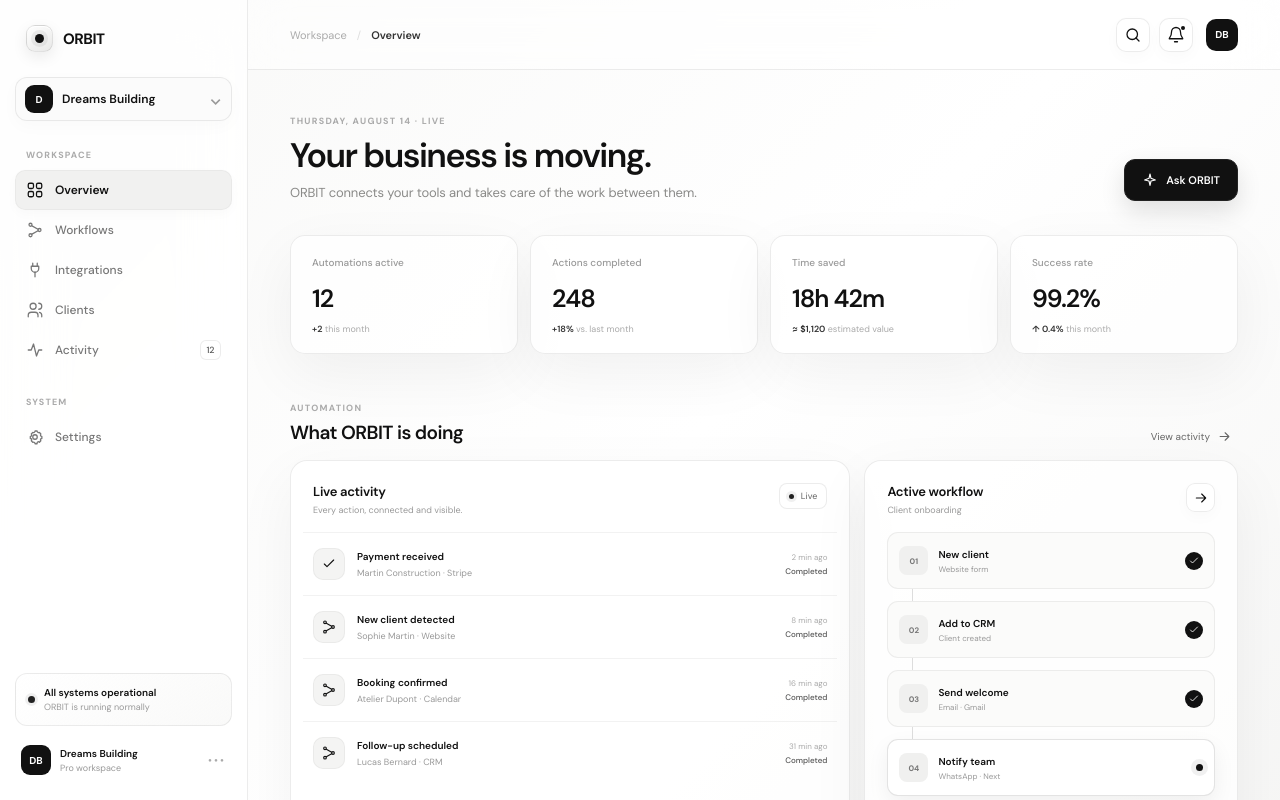
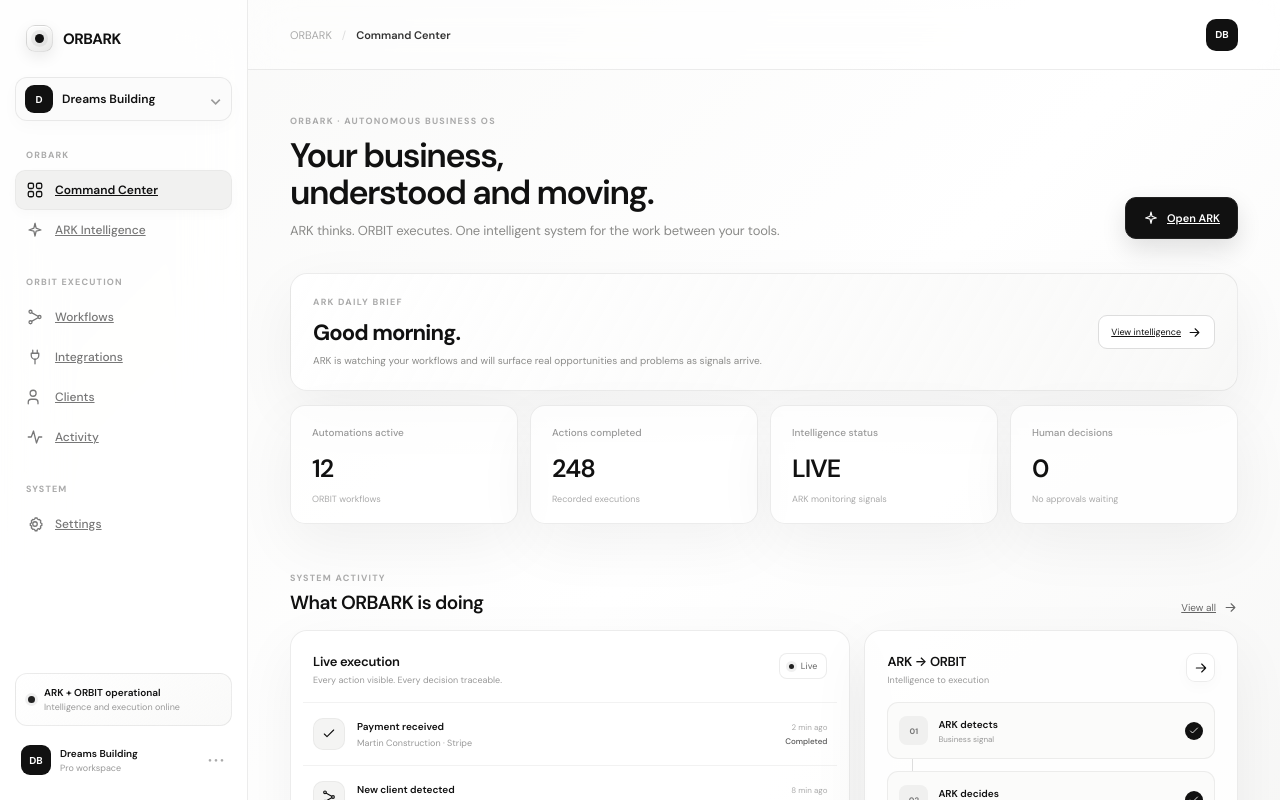
Before and after one commit to dreamsbuilding3-afk/Orbit, a Next.js app: page / in a window 1280 px wide. Shown: the top 800 px of the page. Built offline with nearby package versions, Linux system fonts and the light colour scheme.

Commit message:
feat: make ORBARK the unified SaaS command center

```diff
--- a/app/page.tsx
+++ b/app/page.tsx
@@ -1,22 +1,19 @@
 "use client";
 
-import { useState } from "react";
+import Link from "next/link";
 
-type IconName = "grid" | "flow" | "plug" | "users" | "activity" | "settings" | "search" | "bell" | "arrow" | "spark" | "check";
-
+type IconName = "grid" | "flow" | "plug" | "users" | "activity" | "settings" | "spark" | "arrow" | "check";
 function Icon({ name, size = 18 }: { name: IconName; size?: number }) {
   const common = { width: size, height: size, viewBox: "0 0 24 24", fill: "none", stroke: "currentColor", strokeWidth: 1.7, strokeLinecap: "round" as const, strokeLinejoin: "round" as const };
   const paths: Record<IconName, React.ReactNode> = {
     grid: <><rect x="3" y="3" width="7" height="7" rx="2"/><rect x="14" y="3" width="7" height="7" rx="2"/><rect x="3" y="14" width="7" height="7" rx="2"/><rect x="14" y="14" width="7" height="7" rx="2"/></>,
     flow: <><circle cx="6" cy="5" r="2"/><circle cx="18" cy="12" r="2"/><circle cx="6" cy="19" r="2"/><path d="M8 6.5 16 11M8 17.5 16 13"/></>,
     plug: <><path d="M9 7V3M15 7V3M7 7h10v3a5 5 0 0 1-10 0V7Z"/><path d="M12 15v6"/></>,
-    users: <><path d="M16 21v-2a4 4 0 0 0-4-4H7a4 4 0 0 0-4 4v2"/><circle cx="9.5" cy="7" r="4"/><path d="M17 11a4 4 0 1 0 0-8M21 21v-2a4 4 0 0 0-3-3.87"/></>,
-    activity: <><path d="M3 12h4l3-8 4 16 3-8h4"/></>,
+    users: <><path d="M16 21v-2a4 4 0 0 0-4-4H7a4 4 0 0 0-4 4v2"/><circle cx="9.5" cy="7" r="4"/></>,
+    activity: <path d="M3 12h4l3-8 4 16 3-8h4"/>,
     settings: <><circle cx="12" cy="12" r="3"/><path d="M19.4 15a1.8 1.8 0 0 0 .36 1.98l.06.06-1.9 1.9-.06-.06a1.8 1.8 0 0 0-1.98-.36 1.8 1.8 0 0 0-1.1 1.65V21h-2.7v-.08A1.8 1.8 0 0 0 11 19.27a1.8 1.8 0 0 0-1.98-.36l-.06.06-1.9-1.9.06-.06A1.8 1.8 0 0 0 7.48 15 1.8 1.8 0 0 0 5.83 14H5.75v-2.7h.08A1.8 1.8 0 0 0 7.48 10a1.8 1.8 0 0 0-.36-1.98l-.06-.06 1.9-1.9.06.06A1.8 1.8 0 0 0 11 5.73 1.8 1.8 0 0 0 12.1 4.08V4h2.7v.08A1.8 1.8 0 0 0 15.9 5.73a1.8 1.8 0 0 0 1.98.36l.06-.06 1.9 1.9-.06.06A1.8 1.8 0 0 0 19.42 10a1.8 1.8 0 0 0 1.65 1.3h.08V14h-.08A1.8 1.8 0 0 0 19.4 15Z"/></>,
-    search: <><circle cx="11" cy="11" r="7"/><path d="m20 20-4-4"/></>,
-    bell: <><path d="M18 8a6 6 0 0 0-12 0c0 7-3 7-3 9h18c0-2-3-2-3-9M10 21h4"/></>,
-    arrow: <><path d="M5 12h14M13 6l6 6-6 6"/></>,
-    spark: <><path d="m12 3-1.5 6.5L4 12l6.5 1.5L12 20l1.5-6.5L20 12l-6.5-2.5L12 3Z"/></>,
+    spark: <path d="m12 3-1.5 6.5L4 12l6.5 1.5L12 20l1.5-6.5L20 12l-6.5-2.5L12 3Z"/>,
+    arrow: <path d="M5 12h14M13 6l6 6-6 6"/>,
     check: <path d="m5 12 4 4L19 6"/>,
   };
   return <svg {...common}>{paths[name]}</svg>;
@@ -27,86 +24,58 @@ const nav = [
 ] as const;
 
 const activity = [
-  { title: "Payment received", detail: "Martin Construction · Stripe", time: "2 min ago", state: "Completed" },
-  { title: "New client detected", detail: "Sophie Martin · Website", time: "8 min ago", state: "Completed" },
-  { title: "Booking confirmed", detail: "Atelier Dupont · Calendar", time: "16 min ago", state: "Completed" },
-  { title: "Follow-up scheduled", detail: "Lucas Bernard · CRM", time: "31 min ago", state: "Completed" },
+  { title: "Payment received", detail: "Martin Construction · Stripe", time: "2 min ago" },
+  { title: "New client detected", detail: "Sophie Martin · Website", time: "8 min ago" },
+  { title: "Booking confirmed", detail: "Atelier Dupont · Calendar", time: "16 min ago" },
+  { title: "Follow-up scheduled", detail: "Lucas Bernard · CRM", time: "31 min ago" },
 ];
 
 export default function Home() {
-  const [active, setActive] = useState("Overview");
-
   return (
     <main className="app-shell">
       <aside className="sidebar">
-        <div className="brand"><span className="brand-mark"><span /></span><span>ORBIT</span></div>
+        <div className="brand"><span className="brand-mark"><span /></span><span>ORBARK</span></div>
         <div className="workspace"><span className="workspace-avatar">D</span><span>Dreams Building</span><span className="chevron">⌄</span></div>
-
         <nav className="nav">
-          <p className="nav-label">WORKSPACE</p>
-          {nav.map(([label, icon]) => (
-            <button key={label} className={`nav-item ${active === label ? "active" : ""}`} onClick={() => setActive(label)}>
-              <Icon name={icon} /><span>{label}</span>{label === "Activity" && <span className="nav-count">12</span>}
-            </button>
-          ))}
+          <p className="nav-label">ORBARK</p>
+          <Link className="nav-item active" href="/"><Icon name="grid"/><span>Command Center</span></Link>
+          <Link className="nav-item" href="/ark"><Icon name="spark"/><span>ARK Intelligence</span></Link>
+          <p className="nav-label second">ORBIT EXECUTION</p>
+          {nav.filter(([label]) => label !== "Overview").map(([label, icon]) => <Link key={label} className="nav-item" href={label === "Workflows" ? "/workflows" : label === "Integrations" ? "/integrations" : label === "Activity" ? "/activity" : "#"}><Icon name={icon}/><span>{label}</span></Link>)}
           <p className="nav-label second">SYSTEM</p>
-          <button className={`nav-item ${active === "Settings" ? "active" : ""}`} onClick={() => setActive("Settings")}><Icon name="settings"/><span>Settings</span></button>
+          <Link className="nav-item" href="#"><Icon name="settings"/><span>Settings</span></Link>
         </nav>
-
-        <div className="sidebar-bottom">
-          <div className="status-card"><span className="status-dot"/><div><strong>All systems operational</strong><small>ORBIT is running normally</small></div></div>
-          <div className="profile"><span className="profile-avatar">DB</span><div><strong>Dreams Building</strong><small>Pro workspace</small></div><span className="more">•••</span></div>
-        </div>
+        <div className="sidebar-bottom"><div className="status-card"><span className="status-dot"/><div><strong>ARK + ORBIT operational</strong><small>Intelligence and execution online</small></div></div><div className="profile"><span className="profile-avatar">DB</span><div><strong>Dreams Building</strong><small>Pro workspace</small></div><span className="more">•••</span></div></div>
       </aside>
 
       <section className="content">
-        <header className="topbar">
-          <div className="breadcrumbs"><span>Workspace</span><b>/</b><strong>{active}</strong></div>
-          <div className="top-actions"><button className="icon-button"><Icon name="search"/></button><button className="icon-button notification"><Icon name="bell"/><i/></button><span className="top-avatar">DB</span></div>
-        </header>
-
+        <header className="topbar"><div className="breadcrumbs"><span>ORBARK</span><b>/</b><strong>Command Center</strong></div><div className="top-actions"><span className="top-avatar">DB</span></div></header>
         <div className="page">
           <div className="hero-row">
-            <div><p className="eyebrow">THURSDAY, AUGUST 14 · LIVE</p><h1>Your business is moving.</h1><p className="hero-copy">ORBIT connects your tools and takes care of the work between them.</p></div>
-            <button className="primary-button"><Icon name="spark" size={16}/> Ask ORBIT</button>
+            <div><p className="eyebrow">ORBARK · AUTONOMOUS BUSINESS OS</p><h1>Your business,<br/>understood and moving.</h1><p className="hero-copy">ARK thinks. ORBIT executes. One intelligent system for the work between your tools.</p></div>
+            <Link className="primary-button" href="/ark"><Icon name="spark" size={16}/> Open ARK</Link>
           </div>
 
+          <div className="intel-strip"><div><p className="eyebrow">ARK DAILY BRIEF</p><h2>Good morning.</h2><p>ARK is watching your workflows and will surface real opportunities and problems as signals arrive.</p></div><Link href="/ark" className="outline-button">View intelligence <Icon name="arrow" size={15}/></Link></div>
+
           <div className="metrics">
-            <div className="metric-card"><span>Automations active</span><strong>12</strong><small><em>+2</em> this month</small></div>
-            <div className="metric-card"><span>Actions completed</span><strong>248</strong><small><em>+18%</em> vs. last month</small></div>
-            <div className="metric-card"><span>Time saved</span><strong>18h 42m</strong><small><em>≈ $1,120</em> estimated value</small></div>
-            <div className="metric-card"><span>Success rate</span><strong>99.2%</strong><small><em>↑ 0.4%</em> this month</small></div>
+            <div className="metric-card"><span>Automations active</span><strong>12</strong><small>ORBIT workflows</small></div>
+            <div className="metric-card"><span>Actions completed</span><strong>248</strong><small>Recorded executions</small></div>
+            <div className="metric-card"><span>Intelligence status</span><strong>LIVE</strong><small>ARK monitoring signals</small></div>
+            <div className="metric-card"><span>Human decisions</span><strong>0</strong><small>No approvals waiting</small></div>
           </div>
 
-          <div className="section-heading"><div><p className="eyebrow">AUTOMATION</p><h2>What ORBIT is doing</h2></div><button className="text-button">View activity <Icon name="arrow" size={15}/></button></div>
-
+          <div className="section-heading"><div><p className="eyebrow">SYSTEM ACTIVITY</p><h2>What ORBARK is doing</h2></div><Link className="text-button" href="/activity">View all <Icon name="arrow" size={15}/></Link></div>
           <div className="main-grid">
-            <div className="activity-card glass-card">
-              <div className="card-head"><div><h3>Live activity</h3><p>Every action, connected and visible.</p></div><span className="live-pill"><i/> Live</span></div>
-              <div className="activity-list">{activity.map((item, i) => <div className="activity-item" key={item.title}><div className="activity-icon"><Icon name={i === 0 ? "check" : "flow"} size={16}/></div><div className="activity-text"><strong>{item.title}</strong><span>{item.detail}</span></div><div className="activity-meta"><span>{item.time}</span><b>{item.state}</b></div></div>)}</div>
-            </div>
-
-            <div className="orbit-card glass-card">
-              <div className="card-head"><div><h3>Active workflow</h3><p>Client onboarding</p></div><button className="circle-button"><Icon name="arrow" size={16}/></button></div>
-              <div className="workflow">
-                <div className="workflow-node"><span className="node-icon">01</span><div><strong>New client</strong><small>Website form</small></div><span className="node-check"><Icon name="check" size={12}/></span></div>
-                <div className="connector"/>
-                <div className="workflow-node"><span className="node-icon">02</span><div><strong>Add to CRM</strong><small>Client created</small></div><span className="node-check"><Icon name="check" size={12}/></span></div>
-                <div className="connector"/>
-                <div className="workflow-node"><span className="node-icon">03</span><div><strong>Send welcome</strong><small>Email · Gmail</small></div><span className="node-check"><Icon name="check" size={12}/></span></div>
-                <div className="connector"/>
-                <div className="workflow-node current"><span className="node-icon">04</span><div><strong>Notify team</strong><small>WhatsApp · Next</small></div><span className="node-pulse"/></div>
-              </div>
-              <button className="workflow-button">Open workflow <Icon name="arrow" size={15}/></button>
-            </div>
+            <div className="activity-card glass-card"><div className="card-head"><div><h3>Live execution</h3><p>Every action visible. Every decision traceable.</p></div><span className="live-pill"><i/> Live</span></div><div className="activity-list">{activity.map((item, i) => <div className="activity-item" key={item.title}><div className="activity-icon"><Icon name={i === 0 ? "check" : "flow"} size={16}/></div><div className="activity-text"><strong>{item.title}</strong><span>{item.detail}</span></div><div className="activity-meta"><span>{item.time}</span><b>Completed</b></div></div>)}</div></div>
+            <div className="orbit-card glass-card"><div className="card-head"><div><h3>ARK → ORBIT</h3><p>Intelligence to execution</p></div><Link className="circle-button" href="/workflows"><Icon name="arrow" size={16}/></Link></div><div className="workflow"><div className="workflow-node"><span className="node-icon">01</span><div><strong>ARK detects</strong><small>Business signal</small></div><span className="node-check"><Icon name="check" size={12}/></span></div><div className="connector"/><div className="workflow-node"><span className="node-icon">02</span><div><strong>ARK decides</strong><small>Recommended action</small></div><span className="node-check"><Icon name="check" size={12}/></span></div><div className="connector"/><div className="workflow-node current"><span className="node-icon">03</span><div><strong>ORBIT executes</strong><small>Across connected tools</small></div><span className="node-pulse"/></div></div><Link href="/workflows" className="workflow-button">Open automations <Icon name="arrow" size={15}/></Link></div>
           </div>
 
-          <div className="bottom-grid">
-            <div className="value-banner"><div className="value-orbit"><span/><span/><span/></div><div><p className="eyebrow">THE ORBIT PROMISE</p><h3>Your tools. One intelligent system.</h3><p>When something happens in your business, ORBIT knows what should happen next.</p></div><button className="outline-button">Explore automations <Icon name="arrow" size={15}/></button></div>
-            <div className="ask-card"><div className="ask-icon"><Icon name="spark" size={18}/></div><div><strong>Tell ORBIT what to automate.</strong><p>Describe a process in plain language.</p></div><Icon name="arrow" size={17}/></div>
-          </div>
+          <div className="bottom-grid"><Link href="/ark" className="value-banner"><div className="value-orbit"><span/></div><div><p className="eyebrow">THE ORBARK PROMISE</p><h3>ARK thinks. ORBIT does.</h3><p>Understand what matters, decide what to do, and execute without unnecessary manual work.</p></div><Icon name="arrow" size={17}/></Link><Link href="/integrations" className="ask-card"><div className="ask-icon"><Icon name="plug" size={18}/></div><div><strong>Connect the tools you already use.</strong><p>Gmail, Calendar, Stripe, CRM and more.</p></div><Icon name="arrow" size={17}/></Link></div>
         </div>
       </section>
+      <style jsx>{`.intel-strip{display:flex;justify-content:space-between;align-items:center;gap:24px;margin-bottom:14px;padding:22px;border:1px solid var(--line);border-radius:17px;background:linear-gradient(120deg,rgba(255,255,255,.95),rgba(247,247,246,.74));box-shadow:var(--shadow)}.intel-strip h2{margin:0;font-size:22px;letter-spacing:-.04em}.intel-strip p:not(.eyebrow){margin:6px 0 0;color:#8b8b89;font-size:10px;line-height:1.55;max-width:660px}.intel-strip .outline-button{margin-left:auto;text-decoration:none;color:#333}.circle-button{text-decoration:none}.value-banner{text-decoration:none;color:inherit}.ask-card{text-decoration:none;color:#fff}@media(max-width:900px){.intel-strip{display:block}.intel-strip .outline-button{display:inline-flex;margin-top:15px}.hero-row{display:block}.hero-row .primary-button{margin-top:20px;display:inline-flex}}
+      `}</style>
     </main>
   );
 }
```
